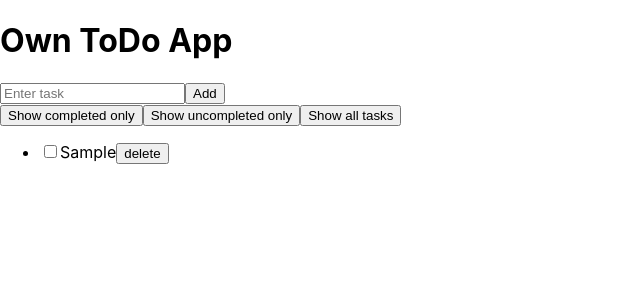
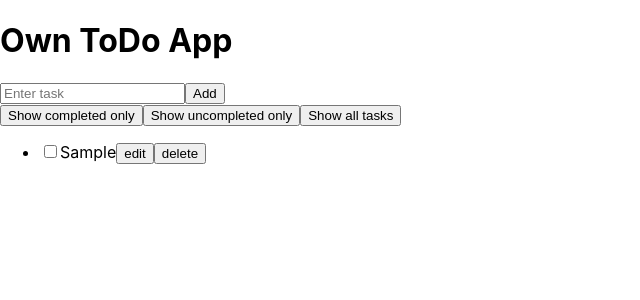
Before and after one commit to Chieftain/own-to-do-app, a React (Create React App) app: page / in a window 1280 px wide. Both pictures are taken after typing "Sample" into the empty fields and a click on the button "Add". Shown: the top 300 px of the page, without its empty margins (0-640 px from the left). Built offline with nearby package versions, Linux system fonts and the light colour scheme.

Commit message:
added logic for editing todo items

```diff
--- a/src/components/todo-form/todo-form.jsx
+++ b/src/components/todo-form/todo-form.jsx
@@ -1,4 +1,4 @@
-import {useState} from "react";
+import {useRef, useState} from "react";
 import {TodoList} from "../todo-list";
 
 export const TodoForm = () => {
@@ -6,17 +6,39 @@ export const TodoForm = () => {
     const [todoItems, setTodoItems] = useState([]);
     const [completedOnly, setCompletedOnly] = useState(false);
     const [uncompletedOnly, setUncompletedOnly] = useState(false);
+    const [isEdited, setIsEdited] = useState(false);
+    const [inputValue, setInputValue] = useState('');
+    const [index, setIndex] = useState();
+    const todoInput = useRef();
 
-   const handleSubmit = (event) => {
+    const handleSubmit = (event) => {
         event.preventDefault();
 
         const task = event.target.elements[todoInputName].value;
 
-        if (task) {
+        if (isEdited) {
+            const newTodoItems = todoItems.map((item, i) => {
+                if (i === Number(index)) {
+                    item.task = task
+                }
+                return item;
+            });
+            setTodoItems(newTodoItems);
+            setInputValue('');
+        }
+
+        if (task && !isEdited) {
             setTodoItems((prevState) => [...prevState, {task: task, completed: false}]);
 
-            event.target.elements[todoInputName].value = '';
+            setInputValue('');
         }
+    }
+
+    const handleEdit = (index) => {
+        setIsEdited(true);
+        setIndex(index);
+        setInputValue(todoItems[index].task);
+        todoInput.current.focus()
     }
 
     const showCompletedOnly = () => {
@@ -36,9 +58,11 @@ export const TodoForm = () => {
 
     return <>
         <form onSubmit={handleSubmit}>
-        <input type="text" placeholder="Enter task" name={todoInputName} />
-        <button>Add</button>
-    </form>
+            <input type="text" placeholder="Enter task" name={todoInputName} ref={todoInput}
+                   value={inputValue}
+                   onChange={(e) => setInputValue(e.target.value)}/>
+            <button>Add</button>
+        </form>
         <div>
             <button onClick={showCompletedOnly}>Show completed only</button>
             <button onClick={showUncompletedOnly}>Show uncompleted only</button>
@@ -47,6 +71,7 @@ export const TodoForm = () => {
         <TodoList todoItems={todoItems}
                   setTodoItems={setTodoItems}
                   completedOnly={completedOnly}
-                  uncompletedOnly={uncompletedOnly}/>
+                  uncompletedOnly={uncompletedOnly}
+                  handleEdit={handleEdit}/>
     </>
 }
--- a/src/components/todo-item/todo-item.jsx
+++ b/src/components/todo-item/todo-item.jsx
@@ -1,4 +1,4 @@
-export const TodoItem = ({item, handleChange, handleDelete}) => {
+export const TodoItem = ({item, handleChange, handleDelete, handleEdit}) => {
     return <li>
         <input
             type="checkbox"
@@ -6,6 +6,7 @@ export const TodoItem = ({item, handleChange, handleDelete}) => {
             onChange={handleChange}
         />
         {item.task}
-    <button onClick={handleDelete}> delete </button>
+        <button onClick={handleEdit}> edit </button>
+        <button onClick={handleDelete}> delete </button>
     </li>
 }
--- a/src/components/todo-list/todo-list.jsx
+++ b/src/components/todo-list/todo-list.jsx
@@ -1,7 +1,7 @@
 import {TodoItem} from "../todo-item";
 import {useId} from "react";
 
-export const TodoList = ({todoItems, setTodoItems, completedOnly, uncompletedOnly}) => {
+export const TodoList = ({todoItems, setTodoItems, completedOnly, uncompletedOnly, handleEdit}) => {
     const id = useId();
 
     const handleChange = (index) => {
@@ -19,6 +19,7 @@ export const TodoList = ({todoItems, setTodoItems, completedOnly, uncompletedOnl
     const generateTodoItem = (item, index) => <TodoItem key={`${id}-${index}`} item={item} index={index}
                                              handleChange={() => handleChange(index)}
                                              handleDelete={() => deleteItem(index)}
+                                                        handleEdit={() => handleEdit(index)}
     />
 
     return <ul>
```
